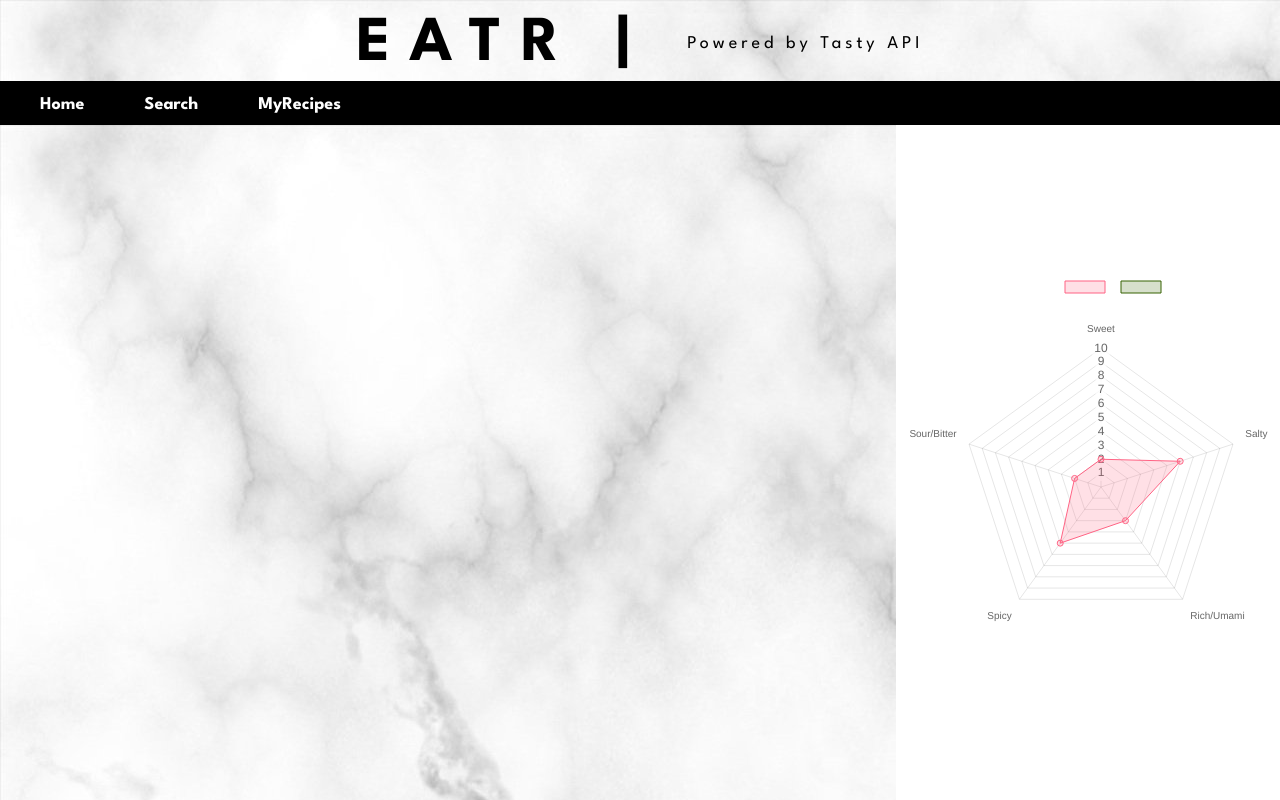
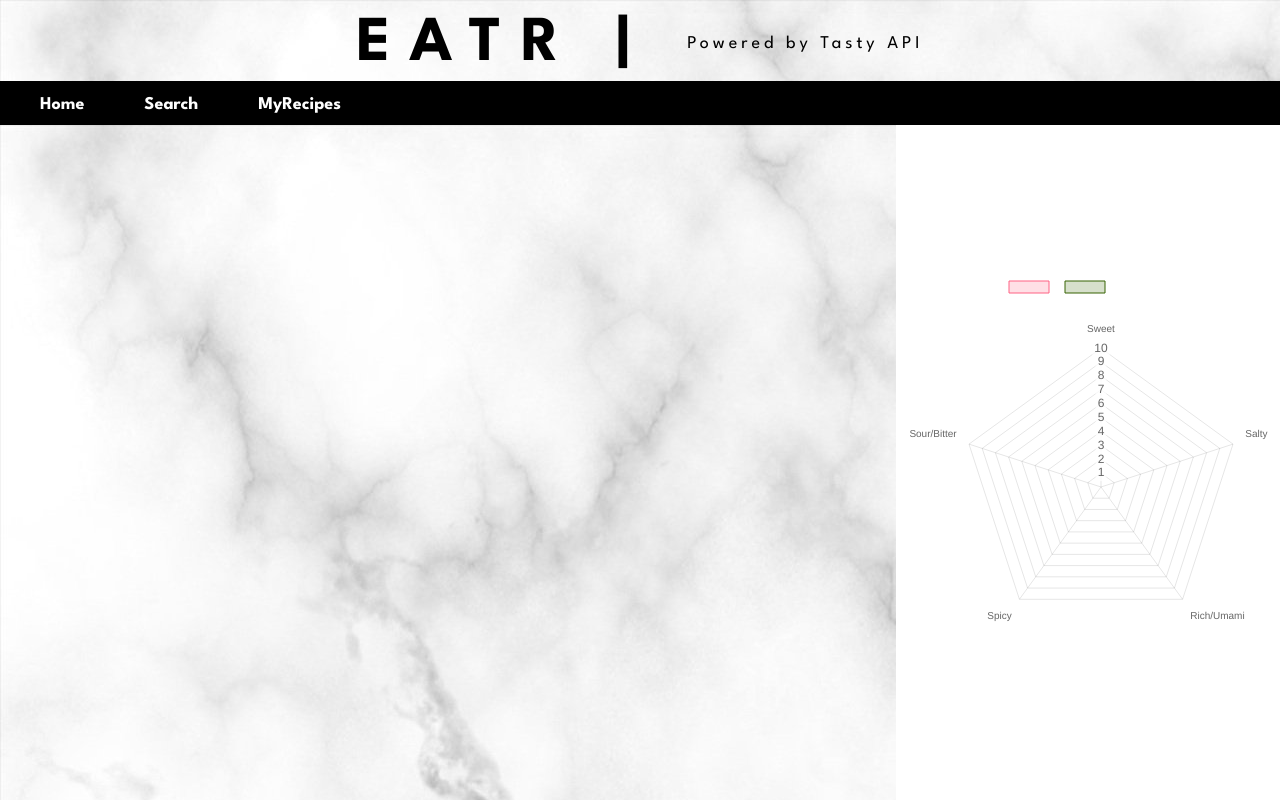
Before and after one commit to jleee14/Eatr, a React (Create React App) app: page /myrecipes in a window 1280 px wide. Built offline with nearby package versions, Linux system fonts and the light colour scheme.

Commit message:
graph component working, with double click glitch

```diff
--- a/src/components/Graph/Graph.js
+++ b/src/components/Graph/Graph.js
@@ -1,4 +1,4 @@
-import React, { useState } from "react";
+import React, { useEffect, useState } from "react";
 import {
 	Chart as ChartJS,
 	RadialLinearScale,
@@ -9,6 +9,7 @@ import {
 	Legend,
 } from "chart.js";
 import { Radar } from "react-chartjs-2";
+import { isCompositeComponentWithType } from "react-dom/test-utils";
 
 ChartJS.register(
 	RadialLinearScale,
@@ -19,12 +20,85 @@ ChartJS.register(
 	Legend
 );
 
-export default function Graph({ recipeArr }) {
-	// function createRatingArr()
-	// function createNewDataset()
+export default function Graph({ tasteData, index }) {
+	const initialGraphState = {
+		recipeName: "",
+		ratings: "",
+	};
+	const [graphValue1, setGraphValue1] = useState(initialGraphState);
+	const [graphValue2, setGraphValue2] = useState(initialGraphState);
+	// const [ratingsArray, setRatingsArray] = useState([]);
+
+	// function buildData(tasteData) {
+	// 	if (ratingsArray.length === 0) {
+	// 		for (let taste in tasteData.ratings) {
+	// 			console.log("i am looping");
+	// 			setRatingsArray((ratingsArray) => [
+	// 				...ratingsArray,
+	// 				tasteData.ratings[taste],
+	// 			]);
+	// 		}
+	// 	} else {
+	// 		setRatingsArray([]);
+	// 		for (let taste in tasteData.ratings) {
+	// 			console.log("i am overwriting");
+	// 			setRatingsArray((ratingsArray) => [
+	// 				...ratingsArray,
+	// 				tasteData.ratings[taste],
+	// 			]);
+	// 		}
+	// 	}
+	// }
+	function updateGraphData(tasteData, index) {
+		if (index === 0) {
+			setGraphValue1({
+				...graphValue1,
+				recipeName: tasteData.recipeName,
+				ratings: tasteData.ratings,
+			});
+			console.log("set graphvalue1");
+		} else if (index === 1) {
+			setGraphValue2({
+				...graphValue2,
+				recipeName: tasteData.recipeName,
+				ratings: tasteData.ratings,
+			});
+			console.log("set graphvalue2");
+		} else {
+			console.log("else");
+			return;
+		}
+	}
+
 	const data = {
 		labels: ["Sweet", "Salty", "Rich/Umami", "Spicy", "Sour/Bitter"],
 		datasets: [
+			{
+				label: graphValue1.recipeName,
+				data: [
+					graphValue1.ratings.sweet,
+					graphValue1.ratings.salty,
+					graphValue1.ratings.rich,
+					graphValue1.ratings.spicy,
+					graphValue1.ratings.sour,
+				],
+				backgroundColor: "rgba(255, 99, 132, 0.2)",
+				borderColor: "rgba(255, 99, 132, 1)",
+				borderWidth: 1,
+			},
+			{
+				label: graphValue2.recipeName,
+				data: [
+					graphValue2.ratings.sweet,
+					graphValue2.ratings.salty,
+					graphValue2.ratings.rich,
+					graphValue2.ratings.spicy,
+					graphValue2.ratings.sour,
+				],
+				backgroundColor: "rgba(55, 99, 2, 0.2)",
+				borderColor: "rgba(55, 99, 2, 1)",
+				borderWidth: 1,
+			},
 			{
 				label: "",
 				data: [10, 0, 0, 0, 0],
@@ -32,25 +106,17 @@ export default function Graph({ recipeArr }) {
 				borderColor: "rgba(0, 0, 0, 0)",
 				borderWidth: 1,
 			},
-			{
-				label: "",
-				data: [2, 6, 3, 5, 2],
-				backgroundColor: "rgba(255, 99, 132, 0.2)",
-				borderColor: "rgba(255, 99, 132, 1)",
-				borderWidth: 1,
-			},
-			{
-				label: "",
-				data: [],
-				backgroundColor: "rgba(55, 99, 2, 0.2)",
-				borderColor: "rgba(55, 99, 2, 1)",
-				borderWidth: 1,
-			},
 		],
 	};
-	const [ratings, setRatings] = useState();
+	useEffect(() => {
+		// buildData(tasteData);
+		updateGraphData(tasteData, index);
+		setGraphData(data);
+	}, [tasteData]);
+
 	const [graphData, setGraphData] = useState(data);
-	return <Radar data={data} />;
+
+	return <Radar data={graphData} />;
 }
 
 // data.datasets
--- a/src/components/MyRecipes/MyRecipes.js
+++ b/src/components/MyRecipes/MyRecipes.js
@@ -5,8 +5,13 @@ import Recipe from "../Recipe/Recipe";
 import Graph from "../Graph/Graph";
 
 function MyRecipes(props) {
+	const initialGraphData = {
+		recipeName: "",
+		ratings: "",
+	};
 	const [recipeArr, setRecipeArr] = useState([]);
-	const [graphData, setGraphData] = useState(null);
+	const [graphData, setGraphData] = useState(initialGraphData);
+	const [dataCounter, setDataCounter] = useState(-1);
 	function retrieveRecipes(event) {
 		for (const storedRecipe in localStorage) {
 			const object = localStorage.getItem(storedRecipe);
@@ -37,7 +42,10 @@ function MyRecipes(props) {
 									<Recipe
 										recipe={recipe}
 										key={recipe.id}
+										graphData={graphData}
 										setGraphData={setGraphData}
+										setCount={setDataCounter}
+										count={dataCounter}
 									/>
 								</Link>
 							</>
@@ -45,7 +53,7 @@ function MyRecipes(props) {
 					})}
 			</div>
 			<div className="graph-container">
-				<Graph graphData={graphData} />
+				<Graph tasteData={graphData} index={dataCounter} />
 			</div>
 		</div>
 	);
--- a/src/components/Recipe/Recipe.js
+++ b/src/components/Recipe/Recipe.js
@@ -2,18 +2,22 @@ import React, { useState } from "react";
 import { Link } from "react-router-dom";
 import "./Recipe.css";
 
-function Recipe({ recipe, setGraphData }) {
-	const initialGraphData = {
-		recipeName: "",
-		ratings: "",
-	};
+function Recipe({ recipe, graphData, setGraphData, count, setCount }) {
 	function clickSet(event) {
 		event.preventDefault();
 		setGraphData({
-			...initialGraphData,
+			...graphData,
 			recipeName: recipe.name,
 			ratings: recipe.ratings,
 		});
+		increaseCounter();
+	}
+	function increaseCounter(event) {
+		if (count === 1) {
+			setCount(1);
+		} else {
+			setCount(count + 1);
+		}
 	}
 	return (
 		<div className="recipe-container">
```
